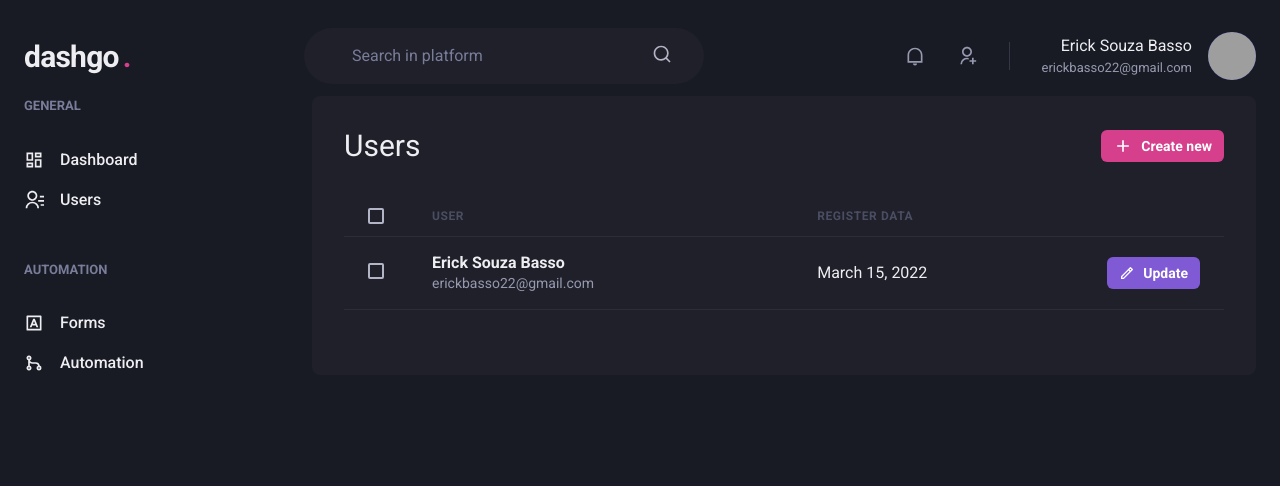
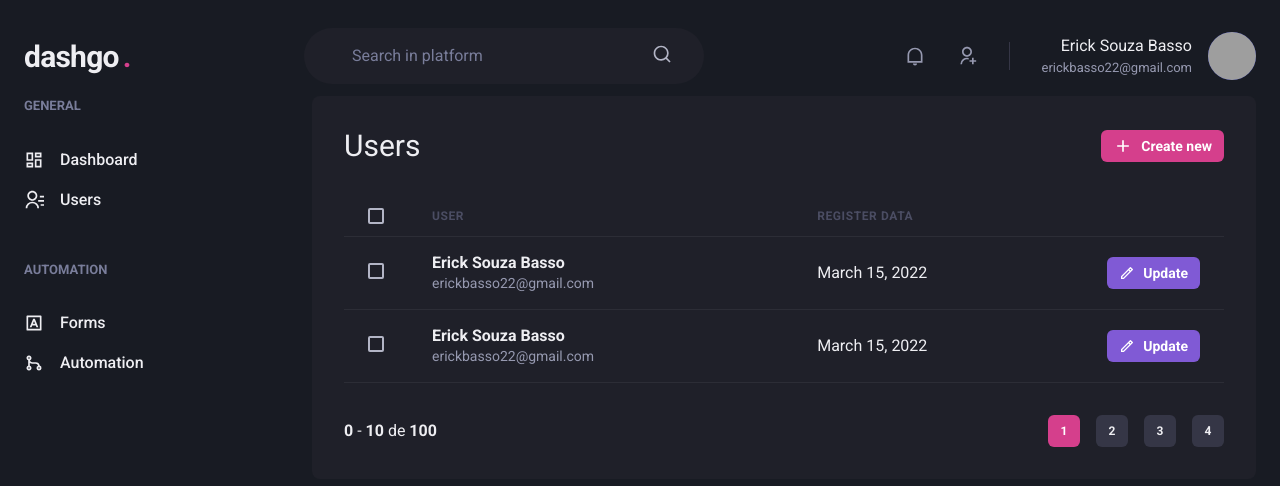
Before and after one commit to ErickBss/dashgo, a Next.js app: page /users in a window 1280 px wide. Shown: the top 486 px of the page. Built offline with nearby package versions, Linux system fonts and the light colour scheme; grey boxes are pictures that could not be loaded.

Commit message:
register_user_page

```diff
--- /dev/null
+++ b/src/components/Pagination.tsx
@@ -0,0 +1,57 @@
+import { HStack, Button, Box } from '@chakra-ui/react'
+
+export function Pagination() {
+  return (
+    <HStack mt={8} justify="space-between" alignItems="center" spacing={6}>
+      <Box>
+        <strong>0</strong> - <strong>10</strong> de <strong>100</strong>
+      </Box>
+
+      <HStack spacing={4}>
+        <Button
+          size="sm"
+          fontSize="xs"
+          w={4}
+          colorScheme="pink"
+          disabled
+          _disabled={{
+            bgColor: 'pink.500',
+            cursor: 'default',
+          }}
+        >
+          1
+        </Button>
+
+        <Button
+          size="sm"
+          fontSize="xs"
+          w={4}
+          bg="gray.700"
+          _hover={{ bg: 'gray.500' }}
+        >
+          2
+        </Button>
+
+        <Button
+          size="sm"
+          fontSize="xs"
+          w={4}
+          bg="gray.700"
+          _hover={{ bg: 'gray.500' }}
+        >
+          3
+        </Button>
+
+        <Button
+          size="sm"
+          fontSize="xs"
+          w={4}
+          bg="gray.700"
+          _hover={{ bg: 'gray.500' }}
+        >
+          4
+        </Button>
+      </HStack>
+    </HStack>
+  )
+}
--- a/src/pages/users/index.tsx
+++ b/src/pages/users/index.tsx
@@ -15,6 +15,7 @@ import {
 } from '@chakra-ui/react'
 import { RiAddLine, RiPencilLine } from 'react-icons/ri'
 import { Header } from '../../components/Header'
+import { Pagination } from '../../components/Pagination'
 import { SideBar } from '../../components/SideBar'
 
 export default function UsersList() {
@@ -28,7 +29,6 @@ export default function UsersList() {
         <Box flex="1" borderRadius={8} bg="gray.800" p="8">
           <Flex mb={8} justify="space-between" alignItems="center">
             <Heading size="lg" fontWeight="normal">
-              {' '}
               Users
             </Heading>
 
@@ -84,7 +84,40 @@ export default function UsersList() {
                 </Td>
               </Tr>
             </Tbody>
+
+            <Tbody>
+              <Tr>
+                <Td px="6">
+                  <Checkbox colorScheme="pink" />
+                </Td>
+
+                <Td>
+                  <Box>
+                    <Text fontWeight="bold">Erick Souza Basso</Text>
+                    <Text fontSize="sm" color="gray.300">
+                      erickbasso22@gmail.com
+                    </Text>
+                  </Box>
+                </Td>
+
+                <Td>March 15, 2022</Td>
+
+                <Td>
+                  <Button
+                    as="a"
+                    size="sm"
+                    fontSize="sm"
+                    colorScheme="purple"
+                    leftIcon={<Icon as={RiPencilLine} fontSize={16} />}
+                  >
+                    Update
+                  </Button>
+                </Td>
+              </Tr>
+            </Tbody>
           </Table>
+
+          <Pagination />
         </Box>
       </Flex>
     </Box>
```
Also changed, not shown: src/pages/users/create.tsx (added, +58 -0 lines).
